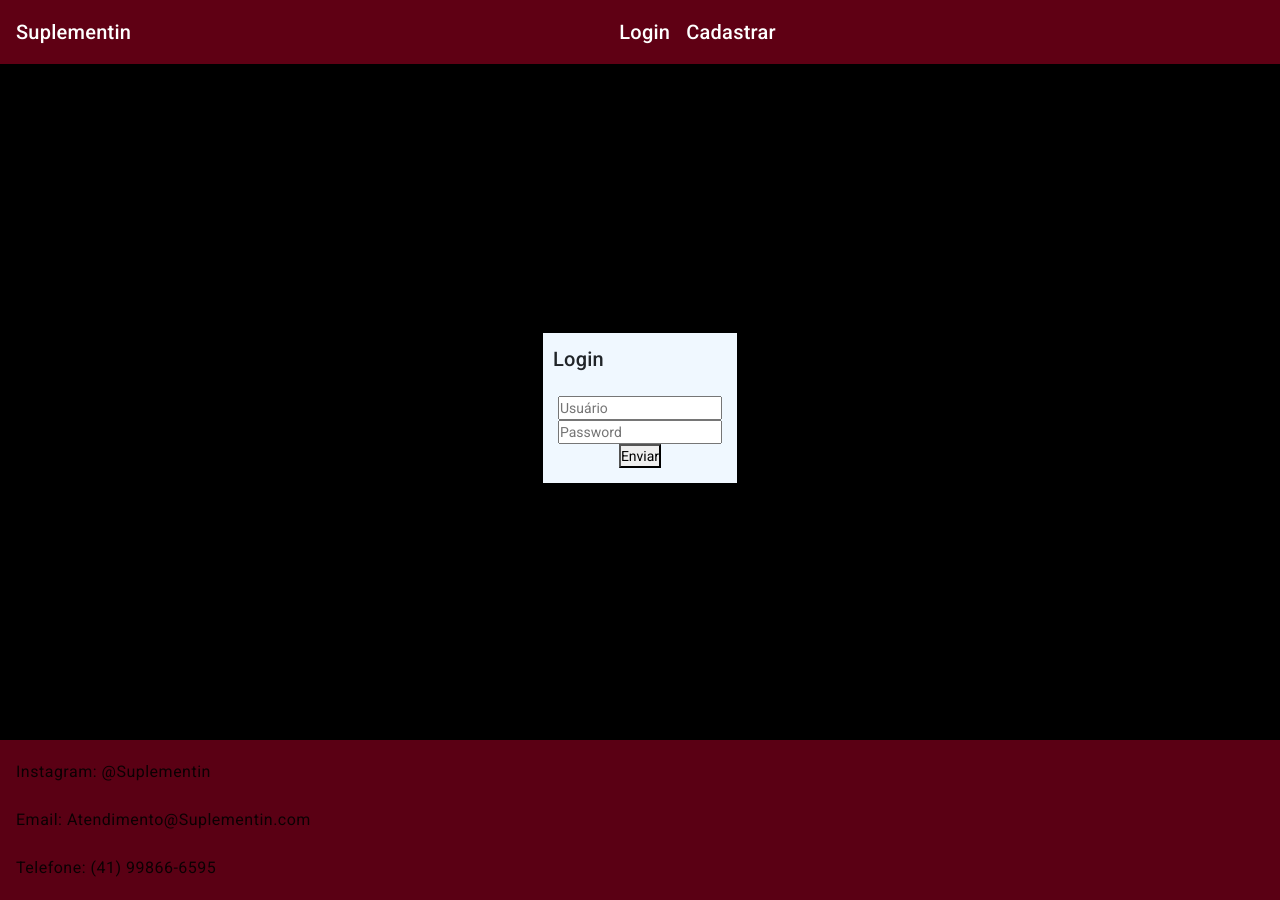
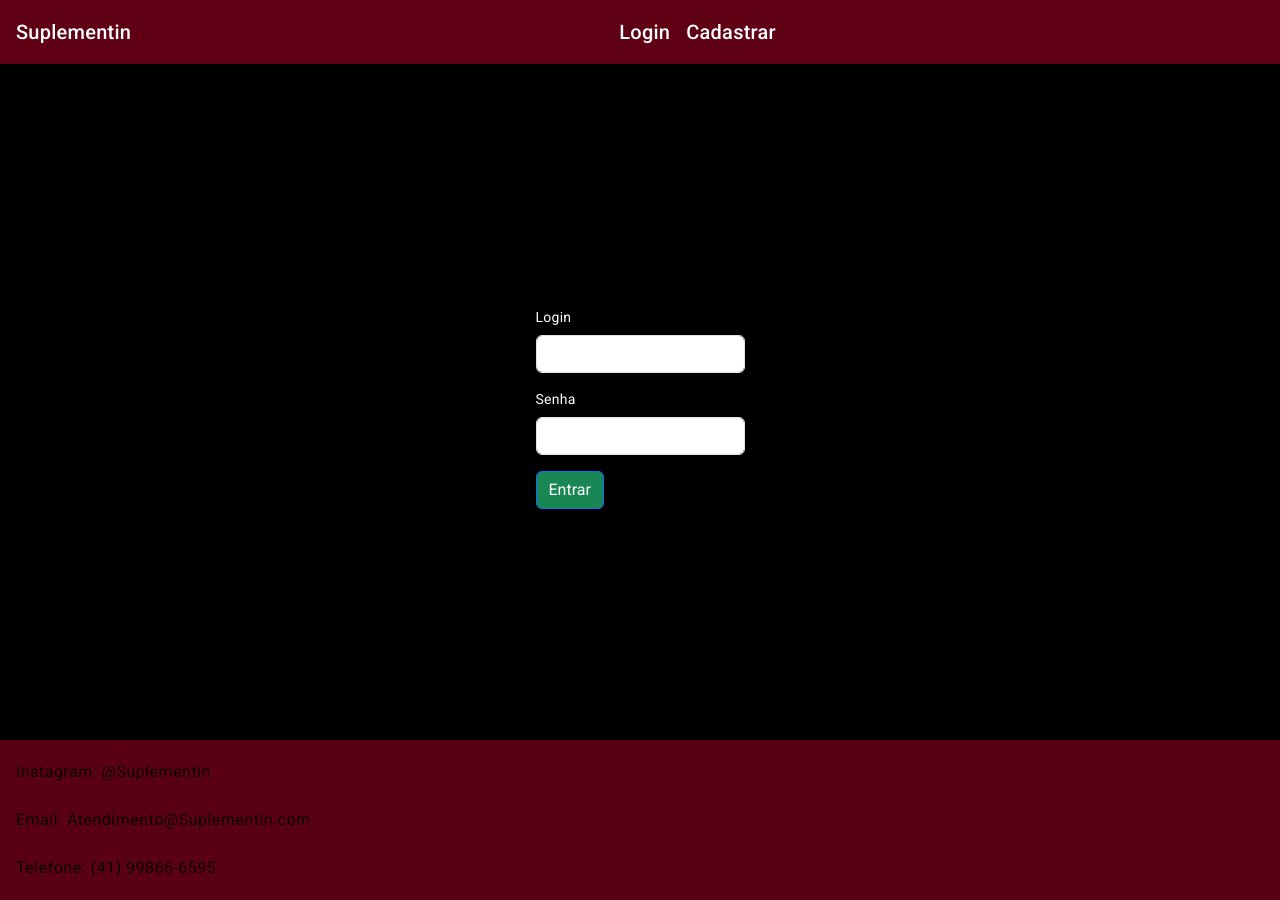
Before and after one commit to jvg21/SiteLojaSuplementos, an Angular app: page /login in a window 1280 px wide. Built offline with nearby package versions, Linux system fonts and the light colour scheme.

Commit message:
Front end / login page
Giovanni Uchoa

```diff
--- a/src/app/components/login/login.component.html
+++ b/src/app/components/login/login.component.html
@@ -1,8 +1,19 @@
-<div class="loginContainer">
-    <h2>Login</h2>
-    <form class="formLogin">
-        <input type="text" placeholder="Usuário"/>
-        <input type="password" placeholder="Password"/>
-        <button type="submit">Enviar</button>
-    </form>
-</div>
+<form class="text-white">
+
+    <div class="mb-3">
+
+      <label for="exampleInputEmail1" class="form-label">Login</label>
+      <input type="email" class="form-control" id="exampleInputEmail1" aria-describedby="emailHelp">
+
+    </div>
+
+    <div class="mb-3">
+
+      <label for="exampleInputPassword1" class="form-label">Senha</label>
+      <input type="password" class="form-control" id="exampleInputPassword1">
+
+    </div>
+
+    <button type="submit" class="btn btn-primary bg-success">Entrar</button>
+
+  </form>
```
